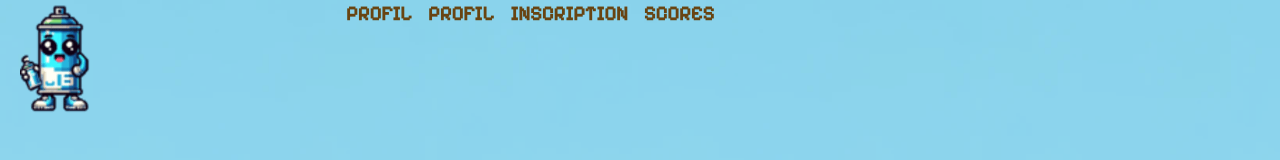
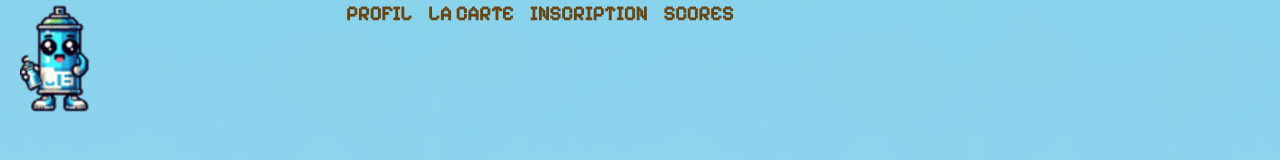
Before and after one commit to WildCodeSchool-2023-09/JS-RemoteFR-CrewStillant-P3-StreetHunter, a React (Vite) app in the folder frontend/: page /contact in a window 1280 px wide. Shown: the top 160 px of the page. Built offline with nearby package versions, Linux system fonts and the light colour scheme.

Commit message:
perf: changes after merge fixed

```diff
--- a/frontend/src/App.jsx
+++ b/frontend/src/App.jsx
@@ -1,6 +1,6 @@
 import { Outlet } from "react-router-dom";
 import NavBar from "./components/Navigation/NavBar";
-import Footer from "./components/Footer";
+import Footer from "./components/Navigation/Footer";
 import "./tailwind.css";
 
 function App() {
--- a/frontend/src/components/Navigation/NavBar.jsx
+++ b/frontend/src/components/Navigation/NavBar.jsx
@@ -10,8 +10,8 @@
       title: "PROFIL",
     },
     {
-      path: "/profil",
-      title: "PROFIL",
+      path: "/map",
+      title: "LA CARTE",
     },
     {
       path: "/signup",
```
Also changed, not shown: frontend/src/components/Navigation/Footer.jsx (renamed from frontend/src/components/Footer.jsx).
